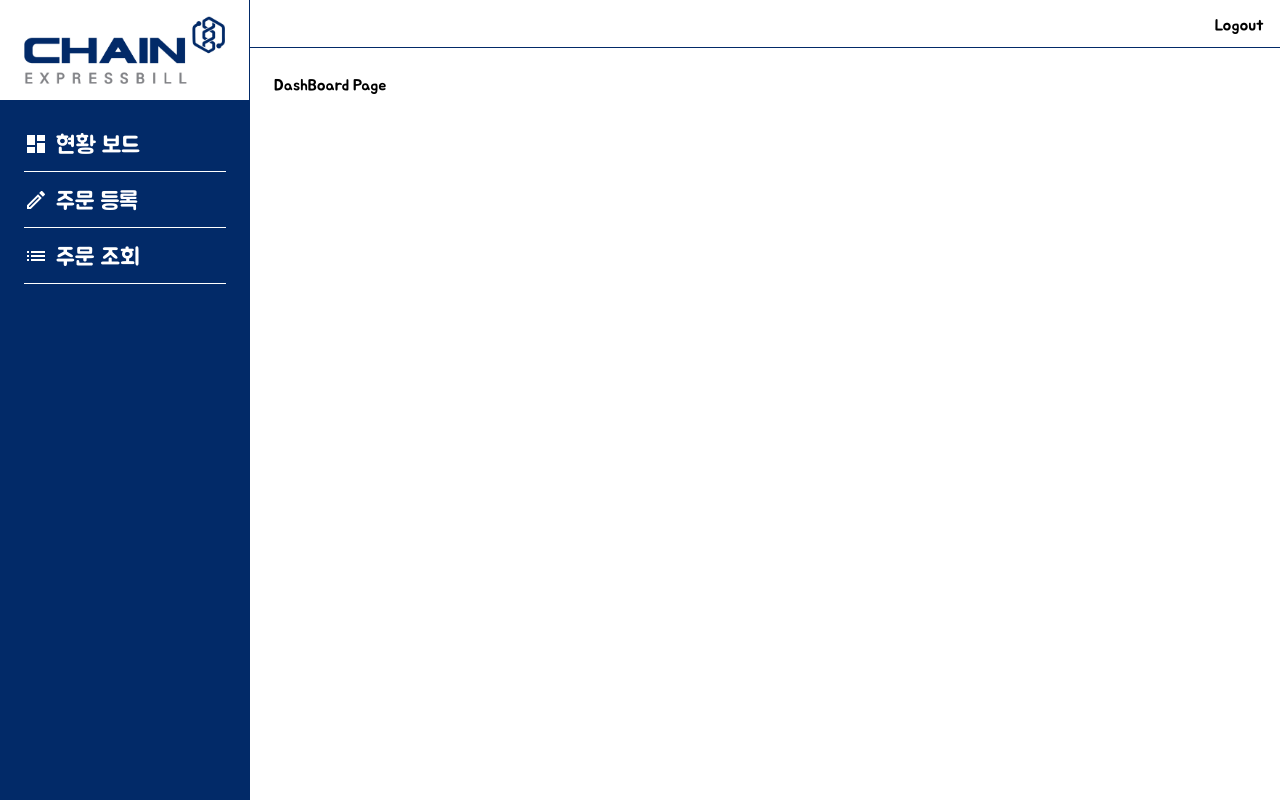
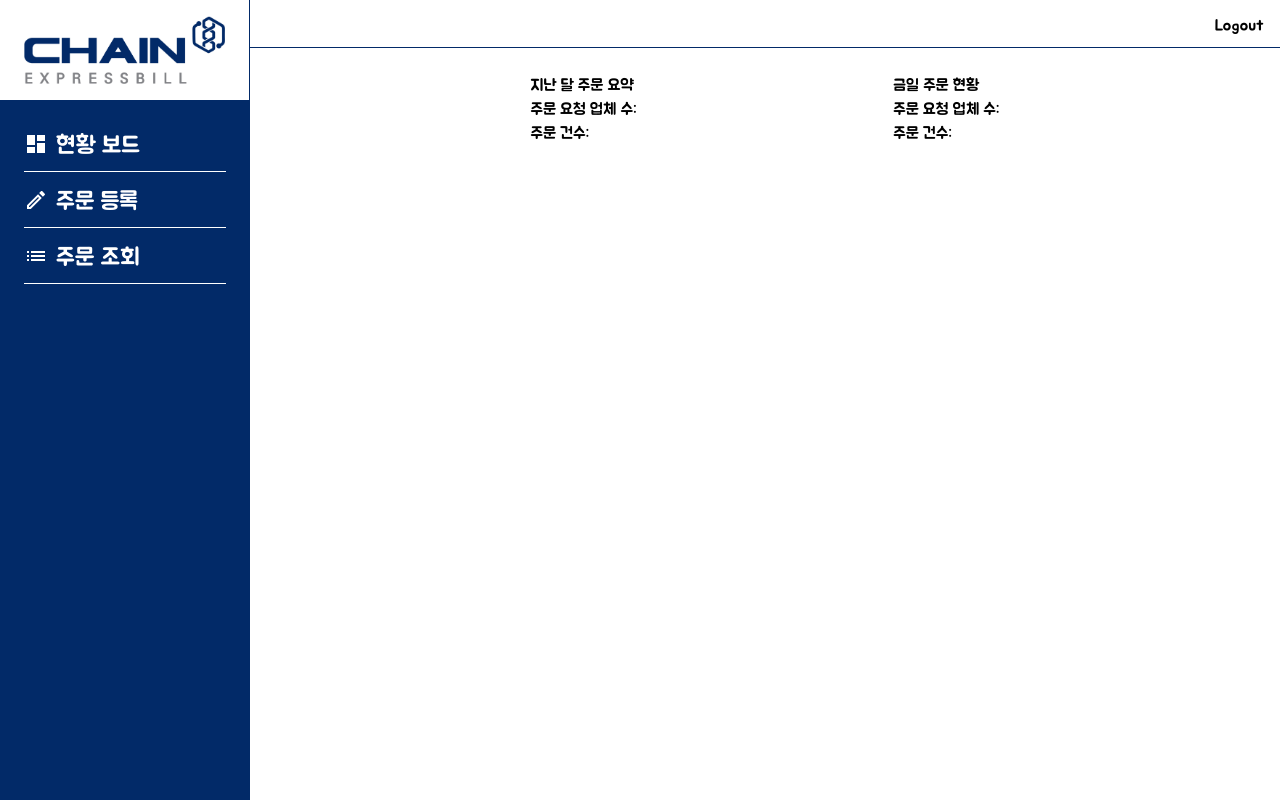
Before and after one commit to ChainExpressbill/coldchain, a React (Create React App) app in the folder frontend/: page /dashboard in a window 1280 px wide. Built offline with nearby package versions, Linux system fonts and the light colour scheme; no server answers.

Commit message:
feat: 대시보드 화면 기본 레이아웃 추가
대시보드 화면내 컴포넌트들의 레이아웃 잡는 작업 진행
로딩 중 스켈레톤 UI를 위한 라이브러리 추가
layout에 대한 scss 파일 styles 폴더에 추가 (공통으로 사용)

```diff
--- a/frontend/package.json
+++ b/frontend/package.json
@@ -38,6 +38,7 @@
     "react-dom": "18.0.0-rc.2",
     "react-hook-form": "^7.31.3",
     "react-icons": "^4.4.0",
+    "react-loading-skeleton": "^3.1.0",
     "react-query": "^3.34.16",
     "react-router-dom": "^6.3.0",
     "react-scripts": "5.0.0",
--- a/frontend/src/components/dashboard/SummaryBoard.tsx
+++ b/frontend/src/components/dashboard/SummaryBoard.tsx
@@ -1,7 +1,28 @@
 import React from 'react';
+import { useGetLastMonth, useGetToday } from 'data/dashboard/dashboard.hooks';
+import Skeleton from 'react-loading-skeleton';
 
-function SummaryBoard() {
-  return <></>;
+type BoardType = 'lastMonth' | 'today';
+interface SummaryBoardProps {
+  boardType: BoardType;
+}
+
+function SummaryBoard({ boardType }: SummaryBoardProps) {
+  const isLastMonth = boardType === 'lastMonth';
+  const { data, isLoading } = isLastMonth ? useGetLastMonth() : useGetToday();
+  const title = isLastMonth ? '지난 달 주문 요약' : '금일 주문 현황';
+
+  if (isLoading) {
+    return <Skeleton count={3} />;
+  }
+
+  return (
+    <div>
+      <div>{title}</div>
+      <div>주문 요청 업체 수: {data?.ordererCount}</div>
+      <div>주문 건수: {data?.orderCount}</div>
+    </div>
+  );
 }
 
 export default SummaryBoard;
--- a/frontend/src/components/dashboard/SummaryLineChart.tsx
+++ b/frontend/src/components/dashboard/SummaryLineChart.tsx
@@ -1,6 +1,14 @@
 import React from 'react';
+import { useGetCharts } from 'data/dashboard/dashboard.hooks';
+import { ChartType } from 'data/dashboard/dashboard.model';
 
-function SummaryLineChart() {
+interface SummaryLineChartProps {
+  chartType: ChartType;
+}
+
+function SummaryLineChart({ chartType }: SummaryLineChartProps) {
+  const { data } = useGetCharts(chartType);
+  console.log(data);
   return <></>;
 }
 
--- /dev/null
+++ b/frontend/src/components/dashboard/index.tsx
@@ -0,0 +1,2 @@
+export { default as SummaryBoard } from './SummaryBoard';
+export { default as SummaryLineChart } from './SummaryLineChart';
--- a/frontend/src/components/layout/TwoColumnLayout/TwoColumnLayout.tsx
+++ b/frontend/src/components/layout/TwoColumnLayout/TwoColumnLayout.tsx
@@ -1,18 +1,16 @@
 import React from 'react';
 import { Outlet } from 'react-router-dom';
-import classnames from 'classnames';
-import styles from './layout.module.scss';
 import SideMenu from 'components/side';
 import Header from '../Header';
+import 'react-loading-skeleton/dist/skeleton.css';
 
 function TwoColumnLayout() {
-  const cls = classnames('h-full grid', styles.grid__Two__Column);
   return (
-    <section className={cls}>
+    <section className="h-full grid grid__Two__Column__Layout">
       <SideMenu />
       <article>
         <Header />
-        <div className="p-6">
+        <div className="p-6 h-[calc(100%_-_3rem)]">
           <Outlet />
         </div>
       </article>
--- a/frontend/src/components/layout/TwoColumnLayout/layout.module.scss
+++ /dev/null
@@ -1,3 +0,0 @@
-.grid__Two__Column {
-  grid-template-columns: 250px auto;
-}
--- a/frontend/src/pages/DashBoardPage.tsx
+++ b/frontend/src/pages/DashBoardPage.tsx
@@ -1,7 +1,19 @@
 import React from 'react';
+import { SummaryBoard, SummaryLineChart } from 'components/dashboard';
+import { ChartType } from 'data/dashboard/dashboard.model';
 
 function DashBoard() {
-  return <div>DashBoard Page</div>;
+  return (
+    <div className="dashboard h-full grid grid__Two__Row">
+      <div className="Summary__Board flex flex-row justify-evenly">
+        <SummaryBoard boardType="lastMonth" />
+        <SummaryBoard boardType="today" />
+      </div>
+      <div className="Summary__Chart">
+        <SummaryLineChart chartType={ChartType.ORDERS} />
+      </div>
+    </div>
+  );
 }
 
 export default DashBoard;
--- a/frontend/src/styles/global.scss
+++ b/frontend/src/styles/global.scss
@@ -1,6 +1,7 @@
 @import 'tailwind.css';
 @import 'fonts.scss';
 @import 'animations.scss';
+@import 'layout.scss';
 
 body {
   font-family: BaeminJUA, Arial, Helvetica, sans-serif;
--- /dev/null
+++ b/frontend/src/styles/layout.scss
@@ -0,0 +1,7 @@
+.grid__Two__Column__Layout {
+  grid-template-columns: 250px auto;
+}
+
+.grid__Two__Row {
+  grid-template-rows: 250px auto;
+}
```
Also changed, not shown: frontend/.pnp.cjs, 1 other file (tests, documents, lock files or other folders).
